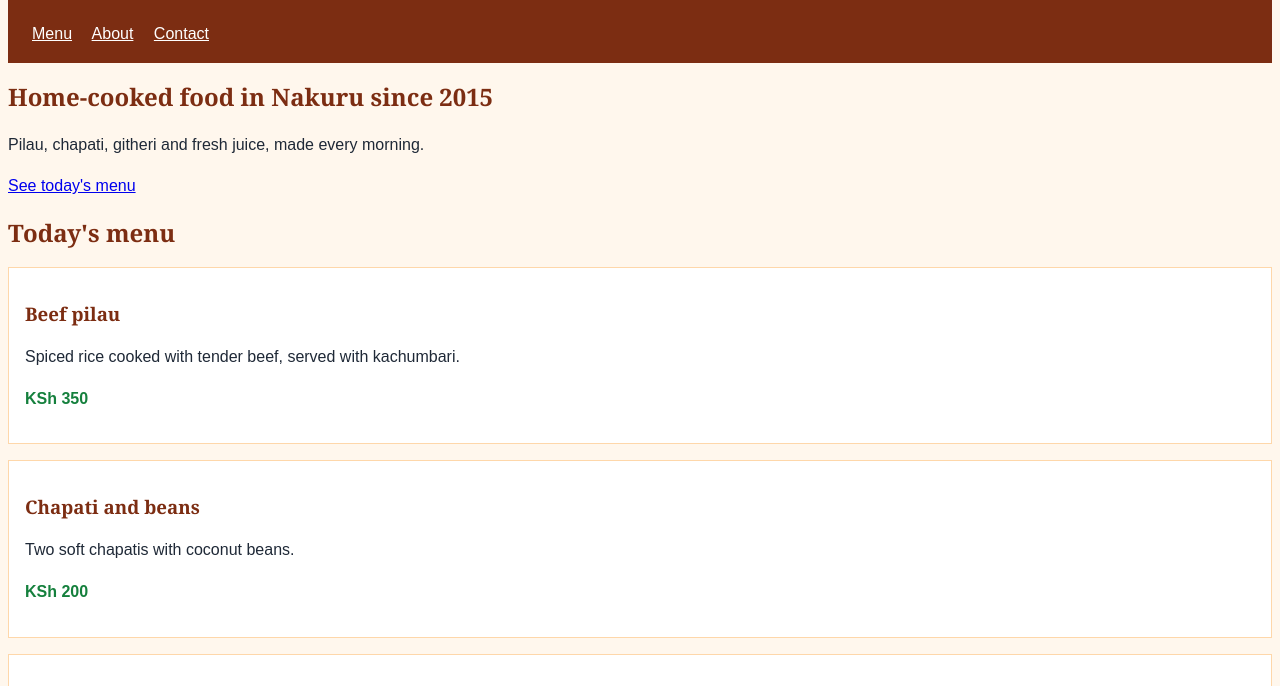
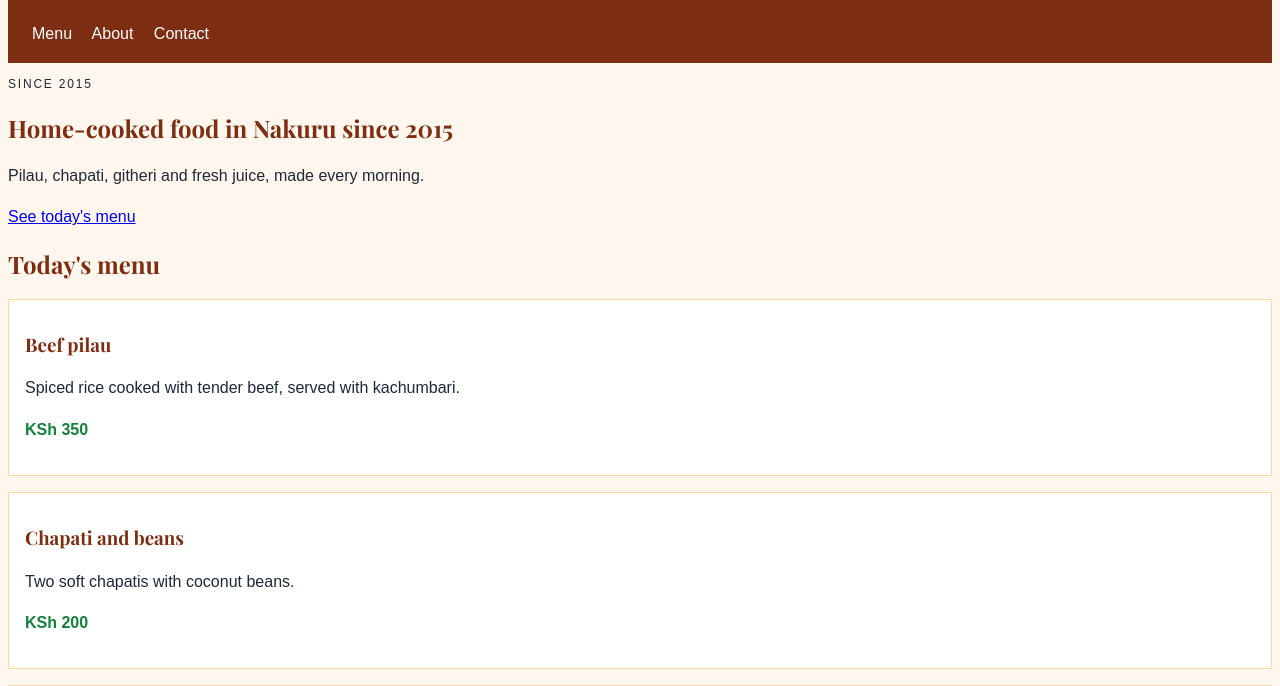
Before and after one commit to Afubwa-Ian/css, a plain HTML site: page index.html in a window 1280 px wide. Shown: the part 89-775 px from the top of the page. Drawn offline with nearby package versions, Linux system fonts and the light colour scheme.

Commit message:
Add web fonts and text styles.

```diff
--- a/index.html
+++ b/index.html
@@ -4,6 +4,14 @@
     <meta charset="UTF-8" />
     <meta name="viewport" content="width=device-width, initial-scale=1.0" />
     <title>Mama Njeri's Kitchen</title>
+
+    <!-- Google Fonts -->
+    <link rel="preconnect" href="https://fonts.googleapis.com" />
+    <link rel="preconnect" href="https://fonts.gstatic.com" crossorigin />
+    <link
+      href="https://fonts.googleapis.com/css2?family=Lato:wght@400;700&family=Playfair+Display:wght@400;700&display=swap"
+      rel="stylesheet"
+    />
     <link rel="stylesheet" href="styles.css" />
   </head>
   <body>
@@ -18,6 +26,7 @@
 
     <main>
       <section class="hero">
+        <p class="eyebrow">Since 2015</p>
         <h1>Home-cooked food in Nakuru since 2015</h1>
         <p>Pilau, chapati, githeri and fresh juice, made every morning.</p>
         <a class="button" href="#menu">See today's menu</a>
--- a/styles.css
+++ b/styles.css
@@ -1,39 +1,58 @@
+/* 1. Defaults for the whole page */
 body {
+  font-family: "Lato", Arial, sans-serif;
   font-family: Arial, Helvetica, sans-serif;
   color: #1f2937;
   background-color: #fff7ed;
   line-height: 1.6;
 }
+
+/* 2. Headings */
 h1,
 h2,
 h3 {
-  font-family: Georgia, "Times New Roman", serif;
+  font-family: "Playfair Display", Georgia, serif;
   color: #7c2d12;
   line-height: 1.2;
 }
+
+/* 3. The header bar */
 .site-header {
   background-color: #7c2d12;
   padding: 16px 24px;
 }
+
 .logo {
   color: #ffffff;
   font-size: 24px;
   font-weight: bold;
 }
+
 .main-nav a {
+  text-decoration: none;
   color: #ffffff;
   margin-right: 16px;
 }
+.eyebrow {
+  font-size: 0.75rem;
+  text-transform: uppercase;
+  letter-spacing: 0.15em;
+}
+
+/* 4. Menu cards */
 .card {
   background-color: #ffffff;
   border: 1px solid #fed7aa;
   padding: 16px;
   margin-bottom: 16px;
 }
+
 .price {
   color: #15803d;
   font-weight: bold;
 }
+
+/* 5. Footer */
 .site-footer {
   background-color: #1f2937;
   color: #ffffff;
```
